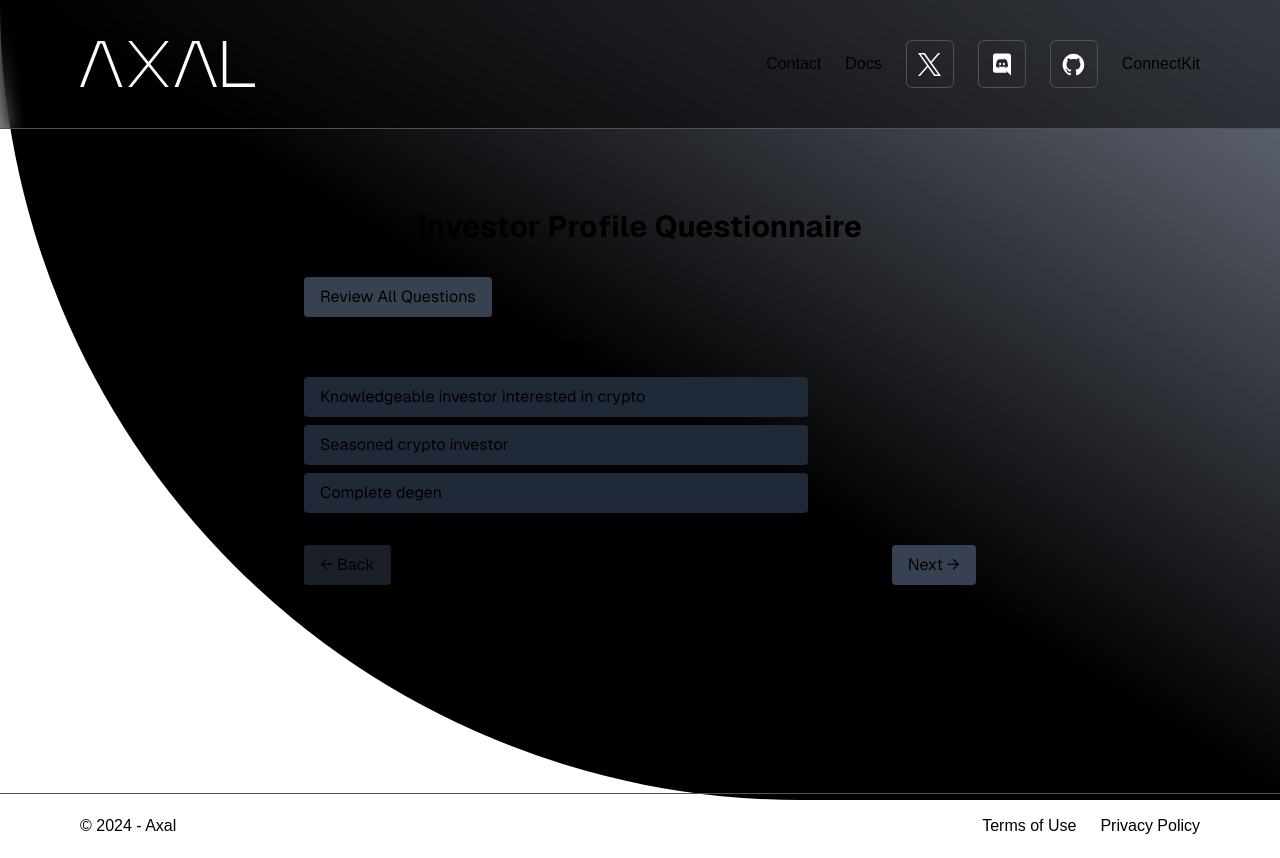
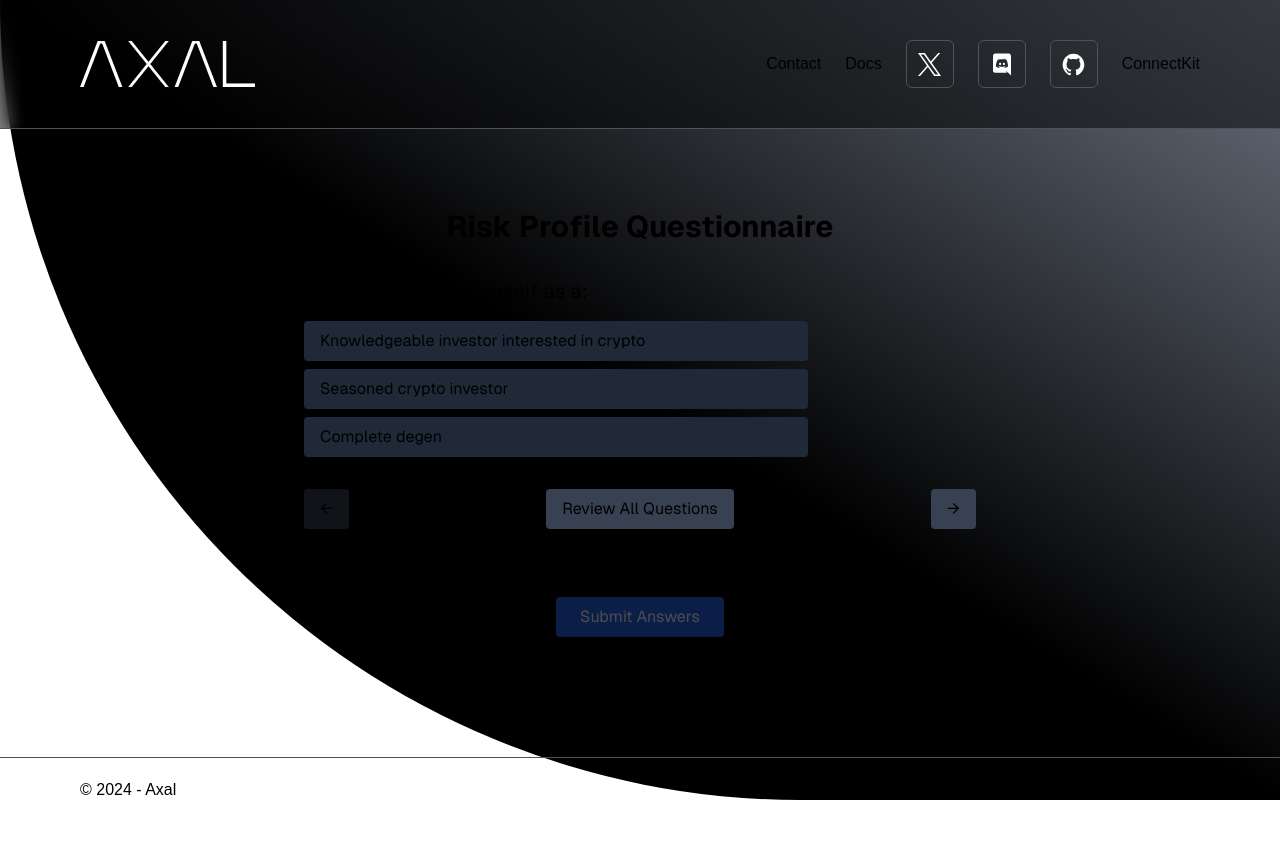
Before and after one commit to eddy-guo/axal-v1, a Next.js app: page /survey in a window 1280 px wide. After the commit the page ends 822 px from the top, so only its background shows below. Built offline with nearby package versions, Linux system fonts and the light colour scheme.

Commit message:
submit button logic

```diff
--- a/src/app/survey/page.tsx
+++ b/src/app/survey/page.tsx
@@ -91,8 +91,15 @@ export default function Home() {
     }
   };
 
+  const allQuestionsAnswered = Object.keys(answers).length === questions.length;
+
+  const handleSubmit = () => {
+    // backend stuff here (maybe state mgmt too)
+    console.log("Submitting answers:", answers);
+  };
+
   const renderQuestion = (question: Question, index: number) => (
-    <div key={question.id} className="mb-8">
+    <div key={question.id} className="mb-8 w-full">
       <h2 className="text-xl mb-4">
         <b>
           {index + 1}/{questions.length}:
@@ -128,21 +135,21 @@ export default function Home() {
         <main className="flex-grow flex flex-col min-h-full items-center z-10">
           <div className="w-full max-w-2xl py-20">
             <h1 className="text-3xl font-bold mb-8 text-center">
-              Investor Profile Questionnaire
+              Risk Profile Questionnaire
             </h1>
-            <button
-              onClick={() => setIsReviewMode(!isReviewMode)}
-              className="mb-4 px-4 py-2 bg-gray-700 hover:bg-gray-600 rounded transition duration-200"
-            >
-              {isReviewMode
-                ? "Return to Single Question View"
-                : "Review All Questions"}
-            </button>
             {isReviewMode ? (
-              <div className="space-y-8">
+              <div className="flex flex-col items-center">
                 {questions.map((question, index) =>
                   renderQuestion(question, index)
                 )}
+                <button
+                  onClick={() => setIsReviewMode(!isReviewMode)}
+                  className="px-4 py-2 bg-gray-700 hover:bg-gray-600 rounded transition duration-200"
+                >
+                  {isReviewMode
+                    ? "Return to Single Question View"
+                    : "Review All Questions"}
+                </button>
               </div>
             ) : (
               <>
@@ -151,26 +158,40 @@ export default function Home() {
                   <button
                     onClick={goToPreviousQuestion}
                     disabled={currentQuestion === 0}
-                    className="px-4 py-2 bg-gray-700 hover:bg-gray-600 rounded transition duration-200 disabled:opacity-50 disabled:cursor-not-allowed"
+                    className="px-4 py-2 bg-gray-700 hover:bg-gray-600 rounded transition duration-200 disabled:opacity-30 disabled:cursor-not-allowed"
                   >
-                    ← Back
+                    ←
+                  </button>
+                  <button
+                    onClick={() => setIsReviewMode(!isReviewMode)}
+                    className="px-4 py-2 bg-gray-700 hover:bg-gray-600 rounded transition duration-200"
+                  >
+                    {isReviewMode
+                      ? "Return to Single Question View"
+                      : "Review All Questions"}
                   </button>
                   <button
                     onClick={goToNextQuestion}
                     disabled={currentQuestion === questions.length - 1}
-                    className="px-4 py-2 bg-gray-700 hover:bg-gray-600 rounded transition duration-200 disabled:opacity-50 disabled:cursor-not-allowed"
+                    className="px-4 py-2 bg-gray-700 hover:bg-gray-600 rounded transition duration-200 disabled:opacity-30 disabled:cursor-not-allowed"
                   >
-                    Next →
+                    →
                   </button>
                 </div>
               </>
             )}
             <div className="mt-8 text-center">
-              <p className="text-xl">Current Risk Factor: {riskFactor}</p>
               <p className="text-sm mt-2">
-                (Based on {Object.keys(answers).length} of {questions.length}{" "}
-                questions answered)
+                (<b>{Object.keys(answers).length}</b> of{" "}
+                <b>{questions.length}</b> questions answered)
               </p>
+              <button
+                onClick={handleSubmit}
+                className="mt-4 px-6 py-2 bg-blue-600 text-white rounded hover:bg-blue-700 active:bg-blue-950 transition duration-200 disabled:opacity-30 disabled:cursor-not-allowed"
+                disabled={!allQuestionsAnswered}
+              >
+                Submit Answers
+              </button>
             </div>
           </div>
         </main>
```
